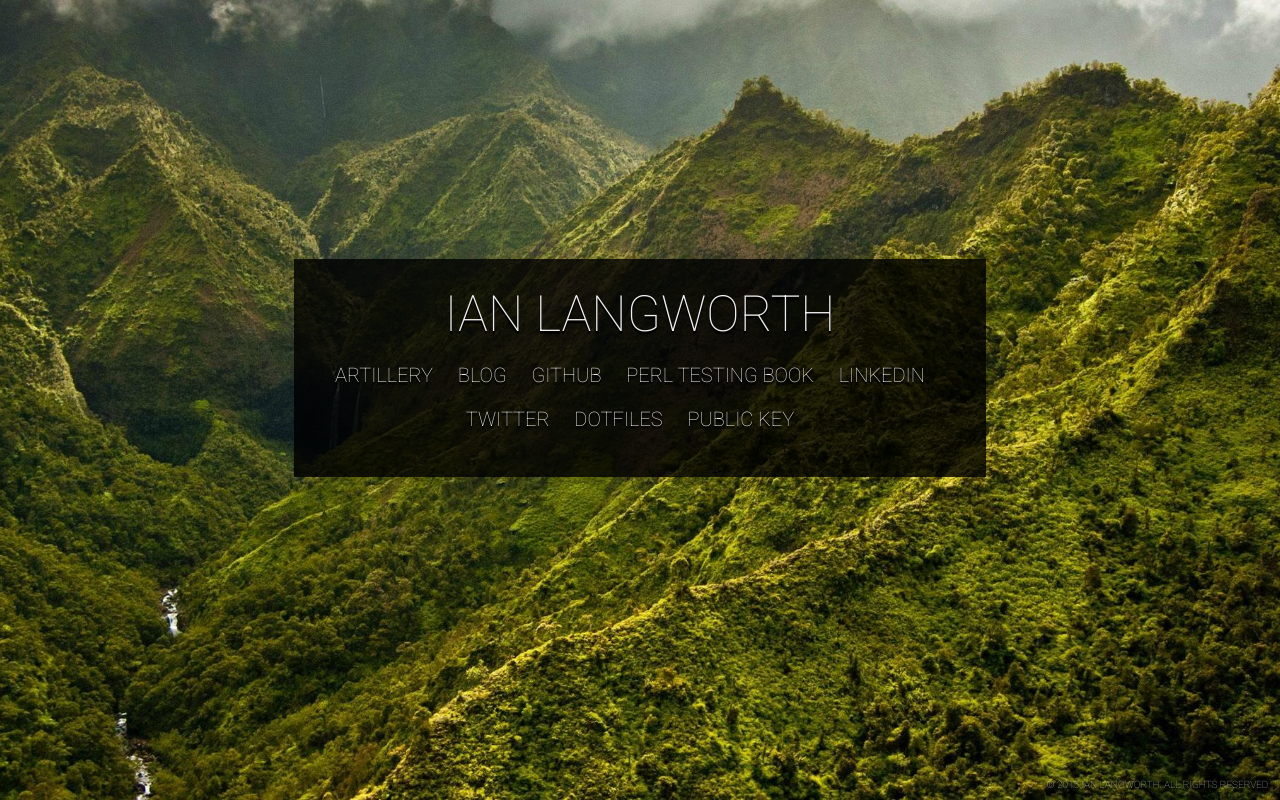
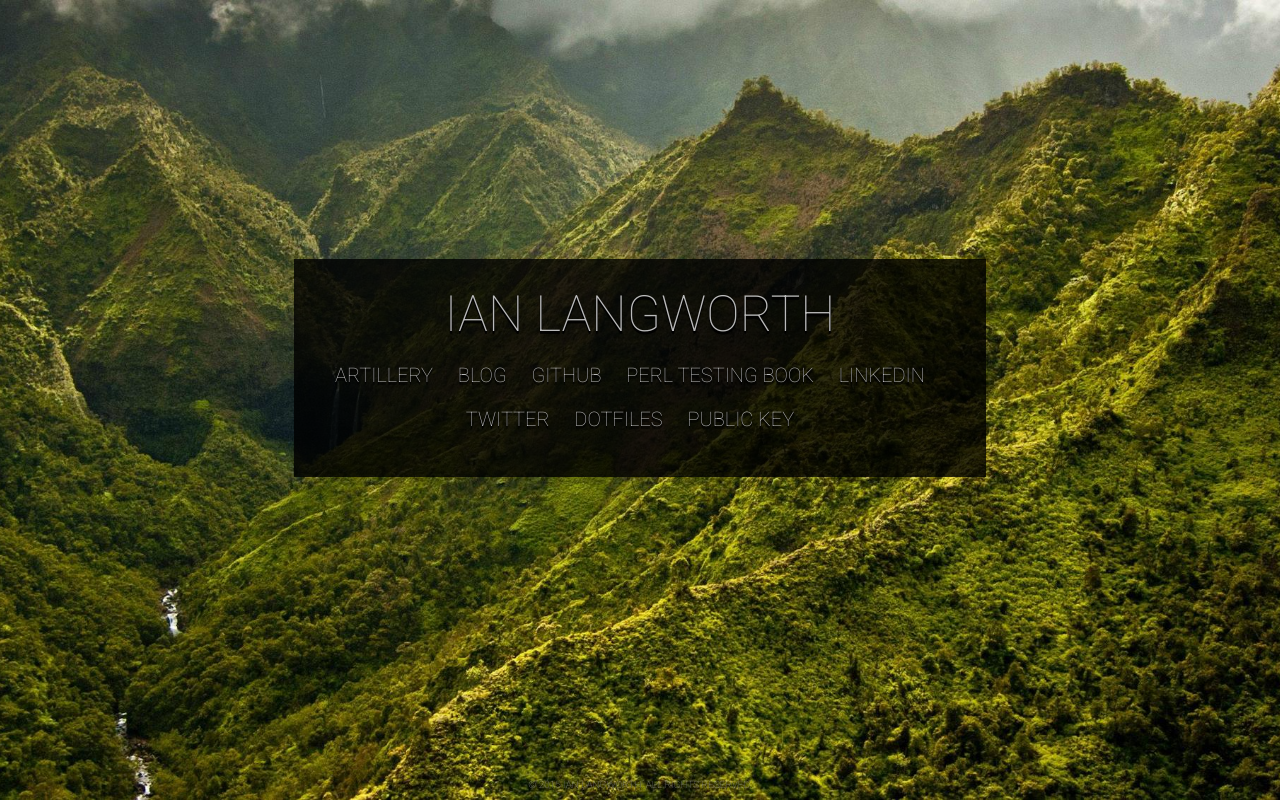
Before and after one commit to statico/www.langworth.com, a plain HTML site: page index.html in a window 1280 px wide. Drawn offline with Linux system fonts and the light colour scheme.

Commit message:
Updates.

```diff
--- a/index.html
+++ b/index.html
@@ -47,7 +47,7 @@
       -ms-filter: "progid:DXImageTransform.Microsoft.AlphaImageLoader(src='ian-langworth-kauai-13.jpg', sizingMethod='scale')";
 
       font-family: 'Roboto', sans-serif;
-      color: #efefef;
+      color: #bbb;
       text-shadow:
         0 1px 1px rgba(0,0,0,1),
         0 2px 1px rgba(0,0,0,1),
@@ -58,7 +58,7 @@
     }
 
     a, a:visited {
-      color: #efefef;
+      color: #bbb;
       text-decoration: none;
       -webkit-transition: color .5s, opacity .5s;
       -moz-transition: color .5s, opacity .5s;
@@ -93,7 +93,9 @@
     #footer {
       position: absolute;
       bottom: 10px;
-      right: 10px;
+      left: 0;
+      right: 0;
+      text-align: center;
       font-size: 10px;
       opacity: 0.75;
     }
```
